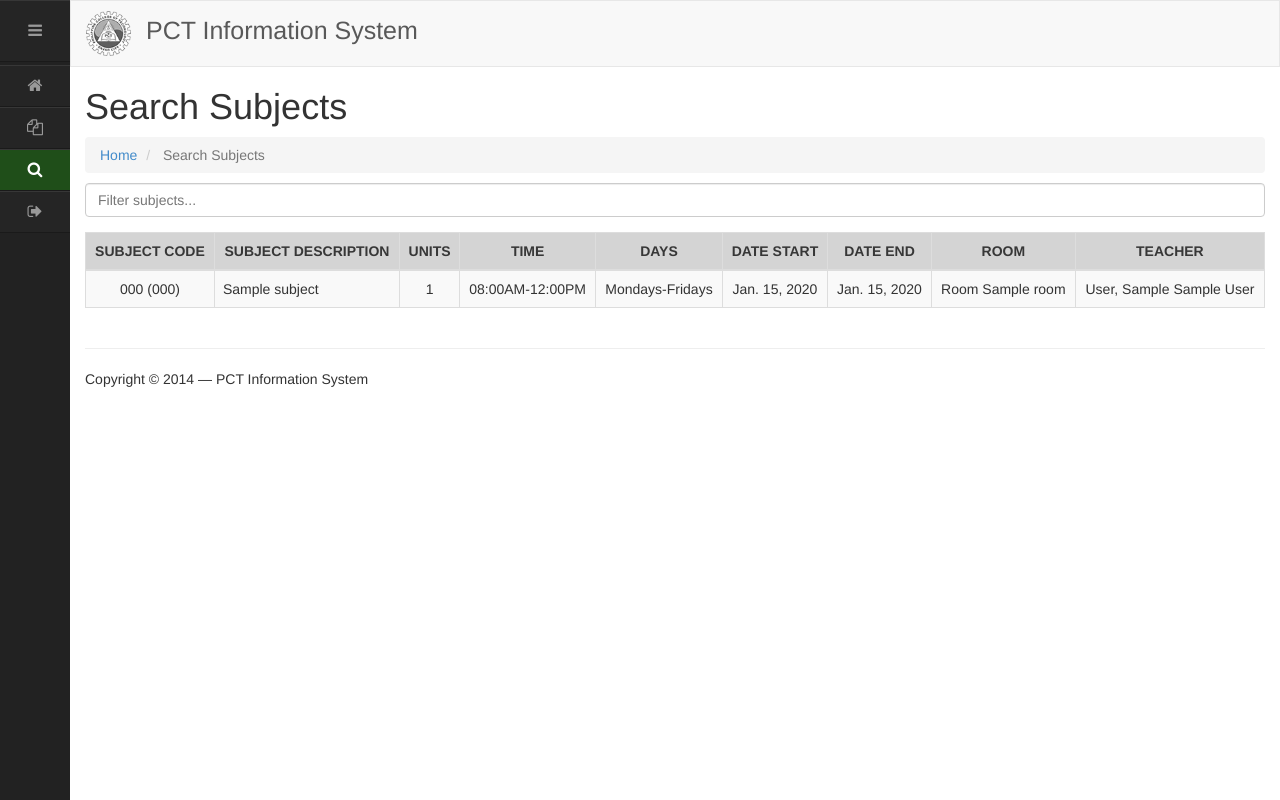
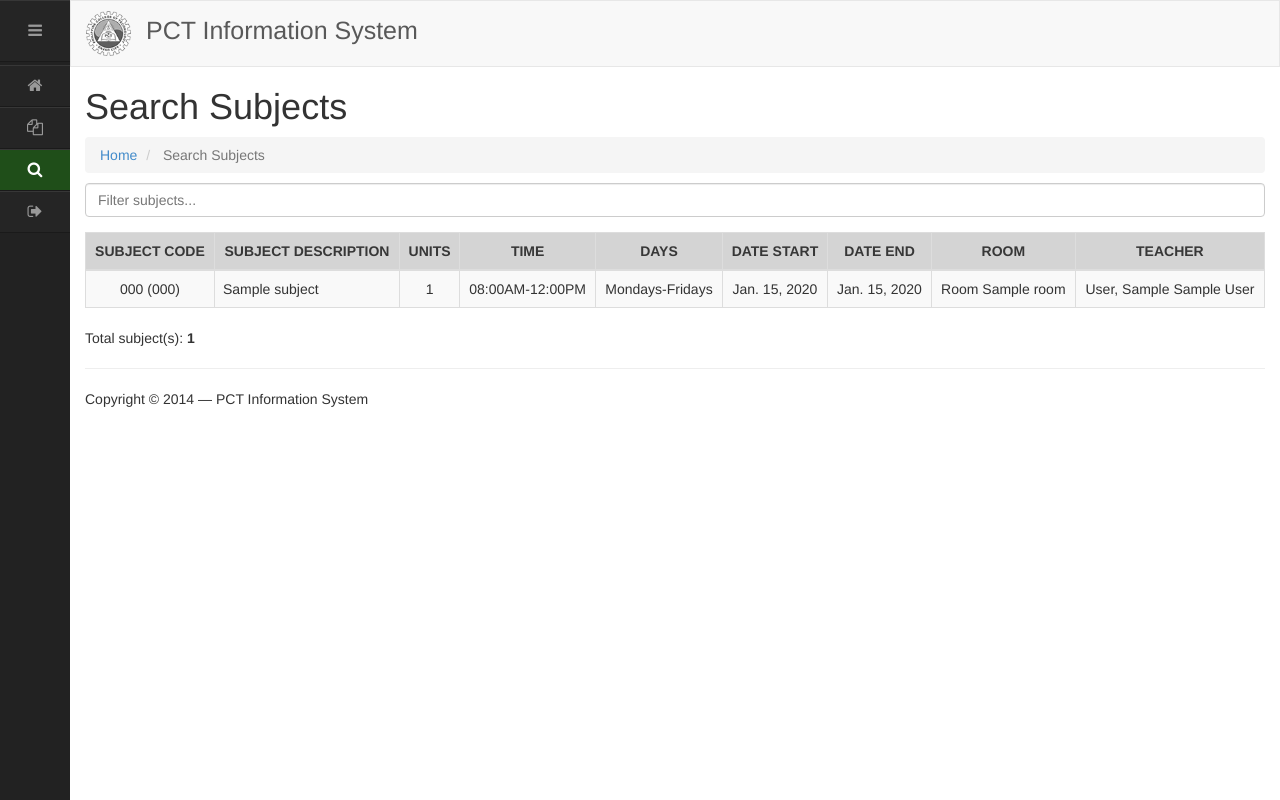
Before and after one commit to njncalub/pct-infosys, a Django app: page /search/ in a window 1280 px wide. Run offline with Django 3.2, Linux system fonts and the light colour scheme; a user stored in the database is signed in; tables that the repository leaves empty hold one stand-in row (values such as "Sample post"); some libraries are stand-ins or nearby versions.

Commit message:
updated filter on search page

```diff
--- a/static/core/css/main.css
+++ b/static/core/css/main.css
@@ -58,7 +58,6 @@ th {
     text-align: center;
     vertical-align: middle;
 }
-
 td {
     vertical-align: middle;
 }
@@ -66,3 +65,7 @@ td {
 .text-center {
     text-align: center;
 }
+
+#total-subjects {
+    font-weight: bold;
+}
--- a/student_profiling/templates/student_profiling/search.html
+++ b/student_profiling/templates/student_profiling/search.html
@@ -34,6 +34,7 @@
         {% endfor %}
     </tbody>
 </table>
+Total subject(s): <span id="total-subjects">{{ subject_instances.count }}</span>
 {% endblock content %}
 
 {% block extra_script_bottom %}
@@ -44,8 +45,14 @@
     var LightTableFilter = (function(Arr) {
 
         var _input;
+        var totalSubjects = 0,
+            isMatch       = 0,
+            notMatch      = 0,
+            totalElement = document.getElementById('total-subjects');
 
         function _onInputEvent(e) {
+            isMatch = 0;
+            notMatch = 0;
             _input = e.target;
             var tables = document.getElementsByClassName(_input.getAttribute('data-table'));
             Arr.forEach.call(tables, function(table) {
@@ -53,16 +60,24 @@
                     Arr.forEach.call(tbody.rows, _filter);
                 });
             });
+            totalElement.textContent = isMatch;
         }
 
         function _filter(row) {
             var text = row.textContent.toLowerCase(), val = _input.value.toLowerCase();
-            row.style.display = text.indexOf(val) === -1 ? 'none' : 'table-row';
+            if (text.indexOf(val) === -1) {
+                notMatch++;
+                row.style.display = 'none';
+            } else {
+                isMatch++;
+                row.style.display = 'table-row';
+            }
         }
 
         return {
             init: function() {
                 var inputs = document.getElementsByClassName('data-filter');
+                totalSubjects = parseInt(document.getElementById('total-subjects').textContent);
                 Arr.forEach.call(inputs, function(input) {
                     input.oninput = _onInputEvent;
                 });
```
